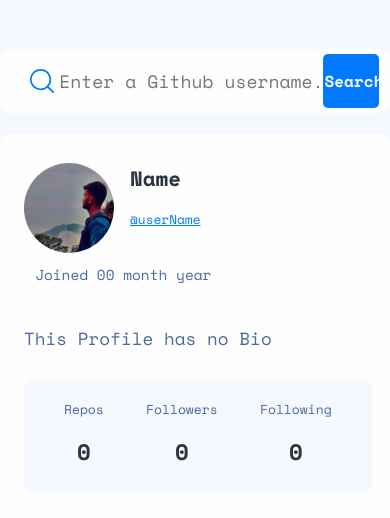
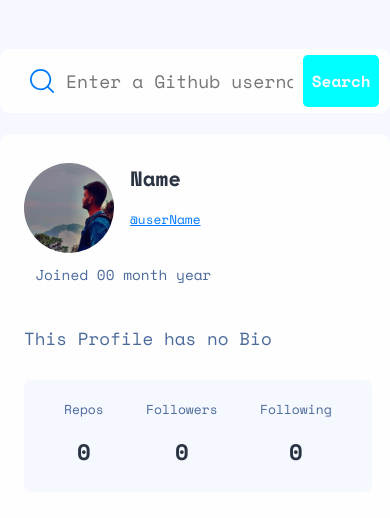
Before and after one commit to NerdFortitude/DevInfo, a plain HTML site: page index.html in a window 390 px wide. Shown: the part 93-611 px from the top of the page. Drawn offline with nearby package versions, Linux system fonts and the light colour scheme.

Commit message:
It has been made reponsive for most of the devices

```diff
--- a/style.css
+++ b/style.css
@@ -336,6 +336,7 @@
 
   @media only screen and (max-width: 450px) {
 
+
     h1{
         font-size: 1.5rem;
     }
@@ -355,4 +356,24 @@
         right: 0.2rem;
     }
 
+    .search-container .btn{
+        background-color: aqua;
+        padding: 0rem;
+        font-size: 1rem;
+        width:20%;
+    }
+
+    .search-container .search-input{
+        width:60%;
+    }
+    .search-container img{
+        margin-left: 1.5rem;
+    }
+
+    .user-date{
+        margin-left: 0;
+    }
+
+
+
   }
```
